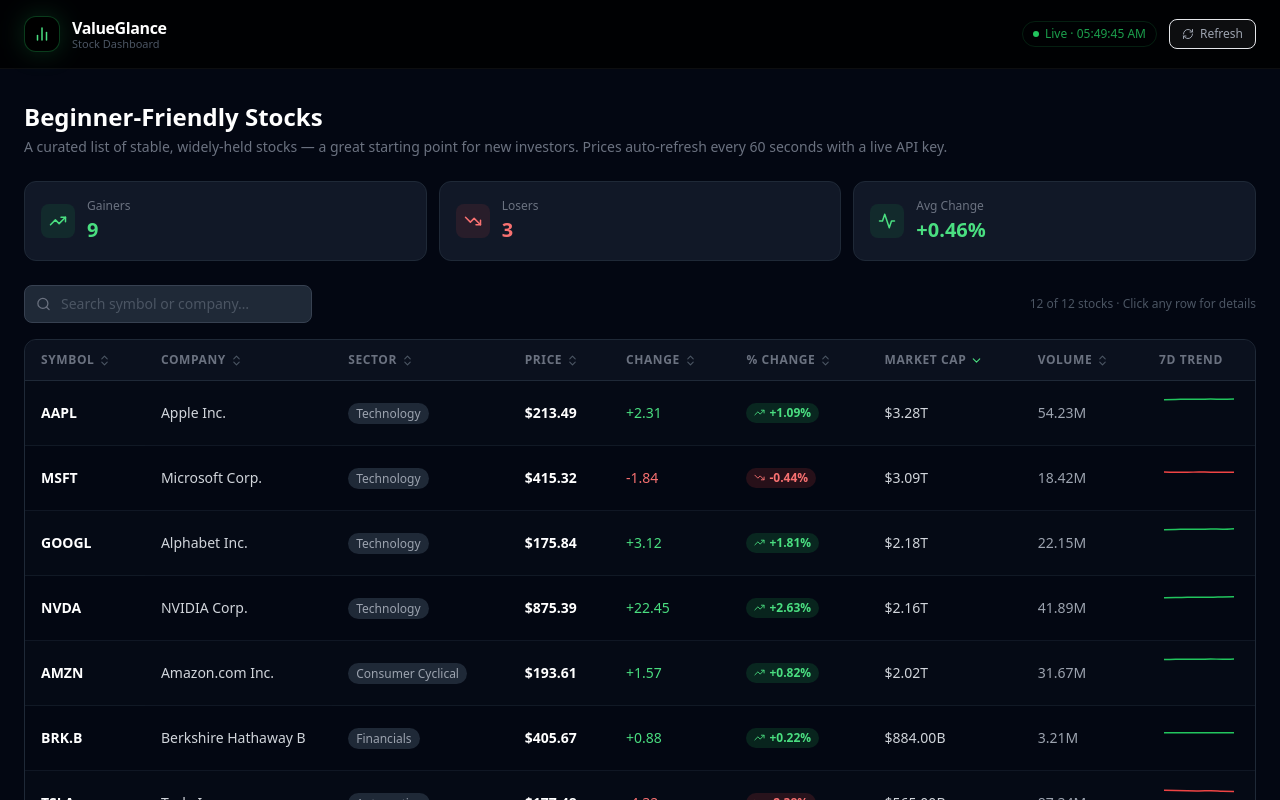
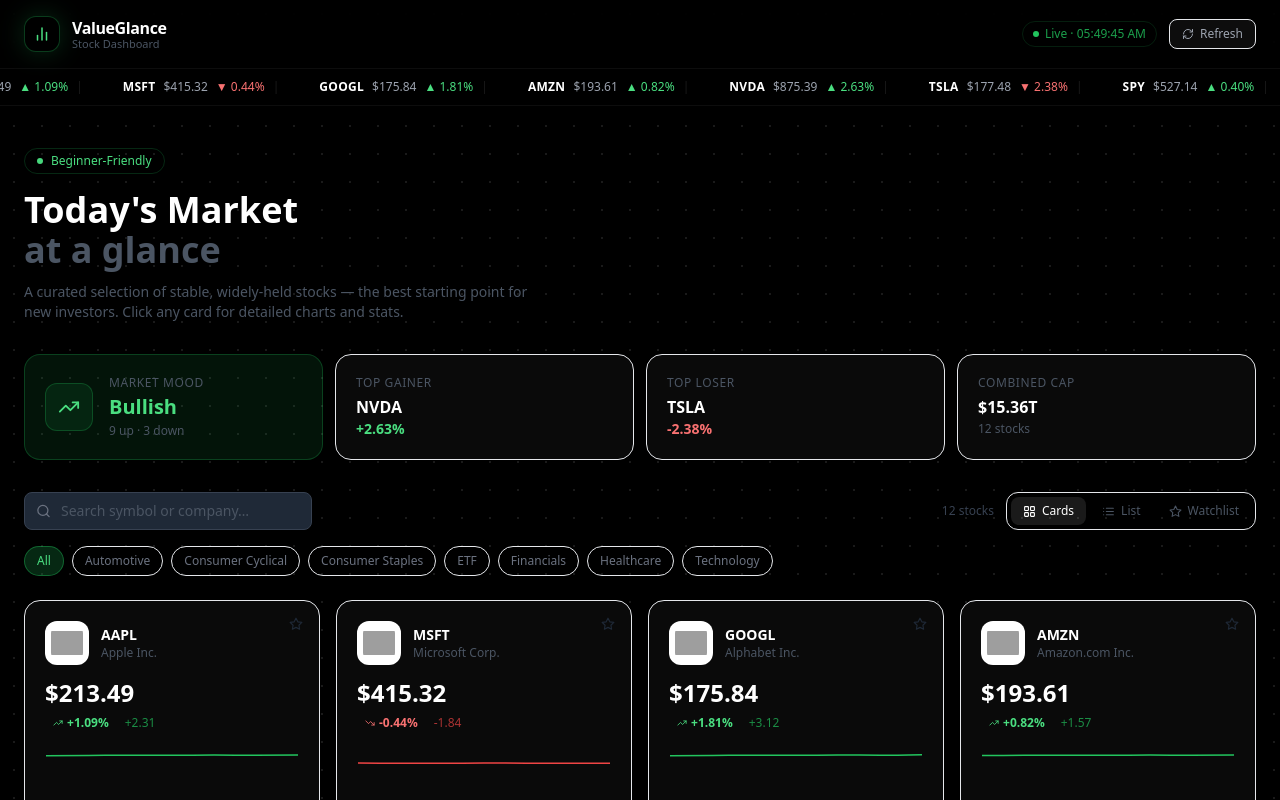
Before and after one commit to AvyaktKota/beginner-stock-display, a React (Vite) app: page / in a window 1280 px wide. Shown: the top 800 px of the page. Built offline with nearby package versions, Linux system fonts and the light colour scheme; no server answers; grey boxes are pictures that could not be loaded.

Commit message:
feat: full App redesign — ticker tape, card grid, sector filter, watchlist, ambient glow, how-to section

```diff
--- a/src/App.jsx
+++ b/src/App.jsx
@@ -1,68 +1,155 @@
-import { useState } from 'react'
+import { useState, useMemo } from 'react'
 import { AlertTriangle } from 'lucide-react'
-import Header     from './components/Header'
-import SearchBar  from './components/SearchBar'
-import SummaryBar from './components/SummaryBar'
-import StockTable from './components/StockTable'
-import Spinner    from './components/Spinner'
+import Header       from './components/Header'
+import TickerTape   from './components/TickerTape'
+import SearchBar    from './components/SearchBar'
+import SectorFilter from './components/SectorFilter'
+import ViewToggle   from './components/ViewToggle'
+import MarketMood   from './components/MarketMood'
+import StockGrid    from './components/StockGrid'
+import StockTable   from './components/StockTable'
+import HowToUse     from './components/HowToUse'
+import Spinner      from './components/Spinner'
 import { useStockData } from './hooks/useStockData'
+import { useWatchlist  } from './hooks/useWatchlist'
 
 export default function App() {
   const { stocks, loading, error, lastUpdated, usingMock, refresh } = useStockData()
-  const [query, setQuery] = useState('')
+  const { favorites, toggle } = useWatchlist()
 
-  const filtered = stocks.filter(s =>
+  const [query,  setQuery]  = useState('')
+  const [sector, setSector] = useState('All')
+  const [view,   setView]   = useState('grid')
+
+  const sectors = useMemo(
+    () => [...new Set(stocks.map(s => s.sector))].sort(),
+    [stocks]
+  )
+
+  const visible = useMemo(() => {
+    let list = stocks
+    if (view === 'watchlist') list = list.filter(s => favorites.has(s.symbol))
+    if (sector !== 'All')    list = list.filter(s => s.sector === sector)
+    if (query)               list = list.filter(s =>
       s.symbol.toLowerCase().includes(query.toLowerCase()) ||
       s.name.toLowerCase().includes(query.toLowerCase()) ||
       s.sector.toLowerCase().includes(query.toLowerCase())
     )
+    return list
+  }, [stocks, view, sector, query, favorites])
 
   return (
-    <div className="min-h-screen bg-gray-950 text-gray-100">
-      <Header lastUpdated={lastUpdated} loading={loading} onRefresh={refresh} usingMock={usingMock} />
-      <main className="max-w-7xl mx-auto px-4 sm:px-6 py-8">
-        <div className="mb-6">
-          <h2 className="text-2xl font-bold text-white">Beginner-Friendly Stocks</h2>
-          <p className="text-gray-500 text-sm mt-1">
-            A curated list of stable, widely-held stocks — a great starting point for new investors.
-            Prices auto-refresh every 60 seconds with a live API key.
+    <div className="min-h-screen bg-black text-gray-100 dot-grid">
+      {/* Ambient glow blobs */}
+      <div className="fixed inset-0 pointer-events-none overflow-hidden z-0">
+        <div className="absolute top-[-200px] left-1/2 -translate-x-1/2 w-[700px] h-[500px]
+          bg-green-500/4 rounded-full blur-3xl" />
+        <div className="absolute bottom-0 right-0 w-[400px] h-[400px]
+          bg-blue-500/3 rounded-full blur-3xl" />
+      </div>
+
+      <div className="relative z-10">
+        <Header
+          lastUpdated={lastUpdated}
+          loading={loading}
+          onRefresh={refresh}
+          usingMock={usingMock}
+        />
+
+        {/* Ticker tape */}
+        {stocks.length > 0 && <TickerTape stocks={stocks} />}
+
+        <main className="max-w-7xl mx-auto px-4 sm:px-6 py-10">
+          {/* Hero text */}
+          <div className="mb-8">
+            <div className="inline-flex items-center gap-2 px-3 py-1 rounded-full bg-green-500/8
+              border border-green-500/20 text-green-400 text-xs font-medium mb-4">
+              <span className="w-1.5 h-1.5 rounded-full bg-green-400 animate-pulse-green" />
+              Beginner-Friendly
+            </div>
+            <h2 className="text-3xl sm:text-4xl font-bold text-white leading-tight">
+              Today's Market<br />
+              <span className="text-gray-600">at a glance</span>
+            </h2>
+            <p className="text-gray-600 text-sm mt-3 max-w-lg">
+              A curated selection of stable, widely-held stocks — the best starting point
+              for new investors. Click any card for detailed charts and stats.
             </p>
           </div>
+
+          {/* Error banner */}
           {error && (
-          <div className="mb-5 flex items-center gap-3 bg-yellow-500/10 border border-yellow-500/20
-            rounded-lg px-4 py-3 text-yellow-400 text-sm">
-            <AlertTriangle size={16} className="shrink-0" />
+            <div className="mb-6 flex items-center gap-3 bg-yellow-500/8 border border-yellow-500/15
+              rounded-xl px-4 py-3 text-yellow-400/90 text-sm">
+              <AlertTriangle size={15} className="shrink-0" />
               {error}
             </div>
           )}
+
           {loading && stocks.length === 0 ? (
-          <div className="flex flex-col items-center justify-center py-32 gap-4">
+            <div className="flex flex-col items-center justify-center py-40 gap-5">
               <Spinner size="lg" />
-            <p className="text-gray-500 text-sm">Fetching stock data…</p>
+              <p className="text-gray-600 text-sm">Fetching market data…</p>
             </div>
           ) : (
             <>
-            <SummaryBar stocks={stocks} />
-            <div className="flex flex-col sm:flex-row sm:items-center justify-between gap-3 mb-4">
+              {/* Market mood */}
+              <MarketMood stocks={stocks} />
+
+              {/* Controls */}
+              <div className="flex flex-col gap-4 mb-6">
+                <div className="flex flex-col sm:flex-row sm:items-center gap-3 justify-between">
                   <SearchBar value={query} onChange={setQuery} />
-              <p className="text-xs text-gray-600">
-                {filtered.length} of {stocks.length} stocks · Click any row for details
+                  <div className="flex items-center gap-3">
+                    <p className="text-xs text-gray-700 hidden sm:block">
+                      {visible.length} stock{visible.length !== 1 ? 's' : ''}
                     </p>
+                    <ViewToggle
+                      view={view}
+                      onChange={v => { setView(v); setSector('All') }}
+                      favoriteCount={favorites.size}
+                    />
                   </div>
-            {filtered.length > 0 ? (
-              <StockTable stocks={filtered} />
-            ) : (
-              <div className="flex flex-col items-center justify-center py-20 text-gray-600">
-                <p className="text-lg font-medium">No results for "{query}"</p>
-                <p className="text-sm mt-1">Try a symbol like AAPL or a name like Apple</p>
+                </div>
+
+                {view !== 'watchlist' && (
+                  <SectorFilter
+                    sectors={sectors}
+                    active={sector}
+                    onChange={setSector}
+                  />
+                )}
+              </div>
+
+              {/* Empty watchlist state */}
+              {view === 'watchlist' && visible.length === 0 && (
+                <div className="flex flex-col items-center justify-center py-24 text-gray-700">
+                  <p className="text-lg font-medium">Your watchlist is empty</p>
+                  <p className="text-sm mt-1">Star any stock card to add it here</p>
                 </div>
               )}
+
+              {/* Stock display */}
+              {view === 'list' ? (
+                <StockTable stocks={visible} />
+              ) : (
+                <StockGrid
+                  stocks={visible}
+                  favorites={favorites}
+                  onToggleFavorite={toggle}
+                />
+              )}
+
+              {/* How to use */}
+              <HowToUse />
             </>
           )}
         </main>
-      <footer className="text-center py-6 text-xs text-gray-700 border-t border-gray-800/50 mt-8">
+
+        <footer className="text-center py-6 text-xs text-gray-800 border-t border-white/4">
           Data via Finnhub · For educational purposes only · Not financial advice
         </footer>
       </div>
+    </div>
   )
 }
```
Lines whose indentation alone changed are shown as unchanged.
